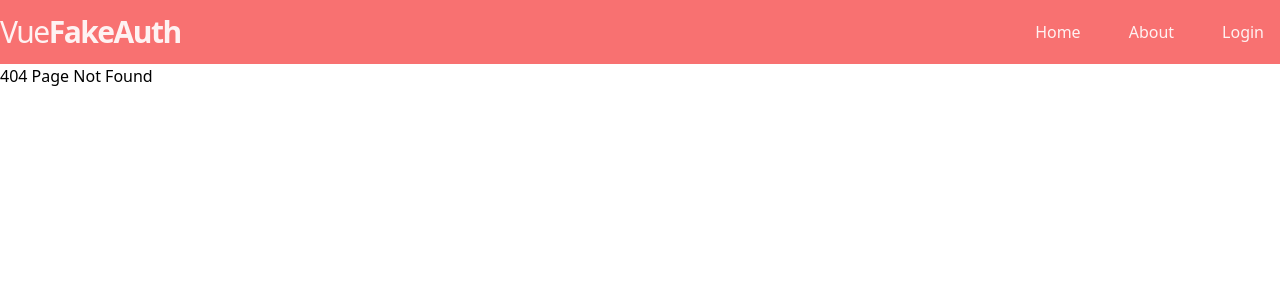
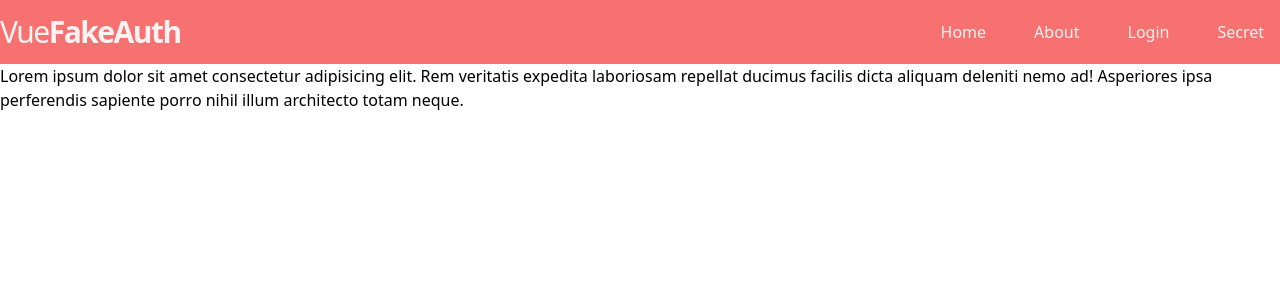
Before and after one commit to jvill171/vuefakeauth, a Vue app: page /secret in a window 1280 px wide. Before the commit this address had no page. Shown: the top 300 px of the page. Built offline with nearby package versions, Linux system fonts and the light colour scheme.

Commit message:
Added Secret Page

```diff
--- a/src/components/Nav.vue
+++ b/src/components/Nav.vue
@@ -15,6 +15,9 @@
                     <router-link to="/login">
                         <li class="py-5 px-4 hover:cursor-pointer hover:bg-red-300">Login</li>
                     </router-link>
+                    <router-link to="/secret">
+                        <li class="py-5 px-4 hover:cursor-pointer hover:bg-red-300">Secret</li>
+                    </router-link>
                 </ul>
             </nav>
         </div>
--- /dev/null
+++ b/src/pages/secret.vue
@@ -0,0 +1,3 @@
+<template>
+    <p>Lorem ipsum dolor sit amet consectetur adipisicing elit. Rem veritatis expedita laboriosam repellat ducimus facilis dicta aliquam deleniti nemo ad! Asperiores ipsa perferendis sapiente porro nihil illum architecto totam neque.</p>
+</template>
--- a/src/router.js
+++ b/src/router.js
@@ -3,6 +3,7 @@ import {createRouter, createWebHistory} from "vue-router";
 import Index from "./pages/index.vue";
 import About from "./pages/about.vue";
 import Login from "./pages/login.vue";
+import Secret from "./pages/secret.vue";
 import NotFound from "./pages/404.vue";
 
 const routes = [
@@ -22,6 +23,11 @@ const routes = [
         component: Login,
     },
     {
+        path: "/secret",
+        name: "Secret",
+        component: Secret,
+    },
+    {
         path: "/:pathMatch(.*)*",
         name: "Not Found",
         component: NotFound,
```
